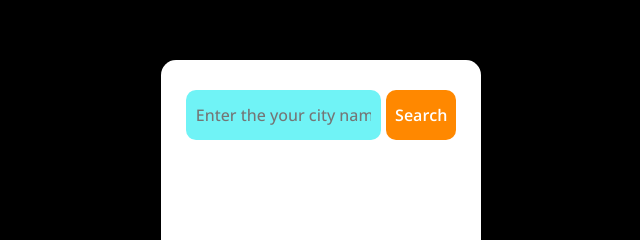
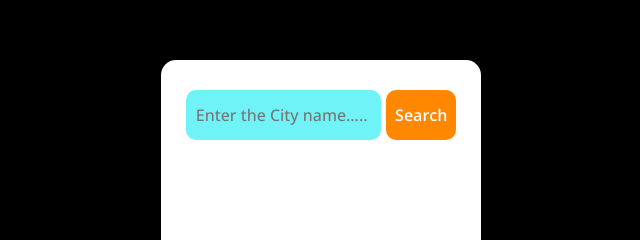
Before and after one commit to Abhijais2003/Check-Air-Quality-Index, a plain HTML site: page index.html in a window 1280 px wide. Shown: the part 235-475 px from the top of the page, 319-959 px from the left. Drawn offline with nearby package versions, Linux system fonts and the light colour scheme.

Commit message:
remove a typo

```diff
--- a/index.html
+++ b/index.html
@@ -12,7 +12,7 @@
         <input
           id="input-city"
           type="text"
-          placeholder="Enter the your city name....."
+          placeholder="Enter the City name....."
         />
         <button id="search-city-btn">Search</button>
       </div>
```
